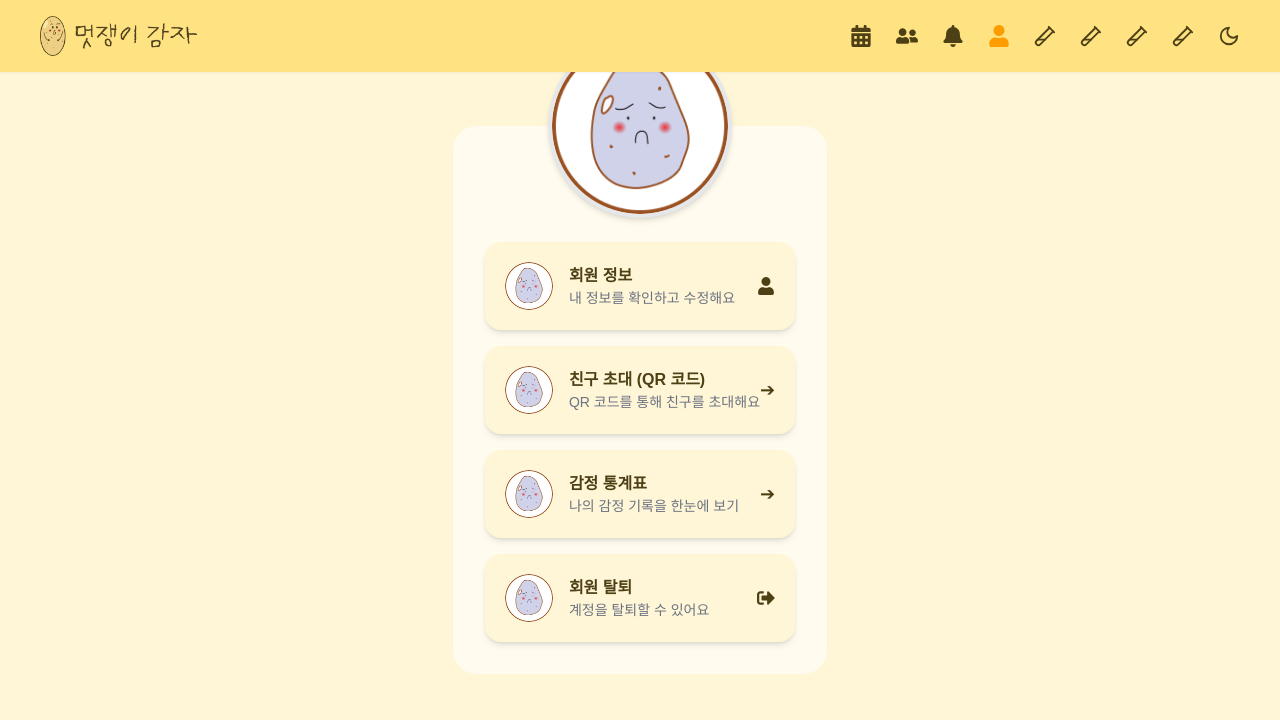
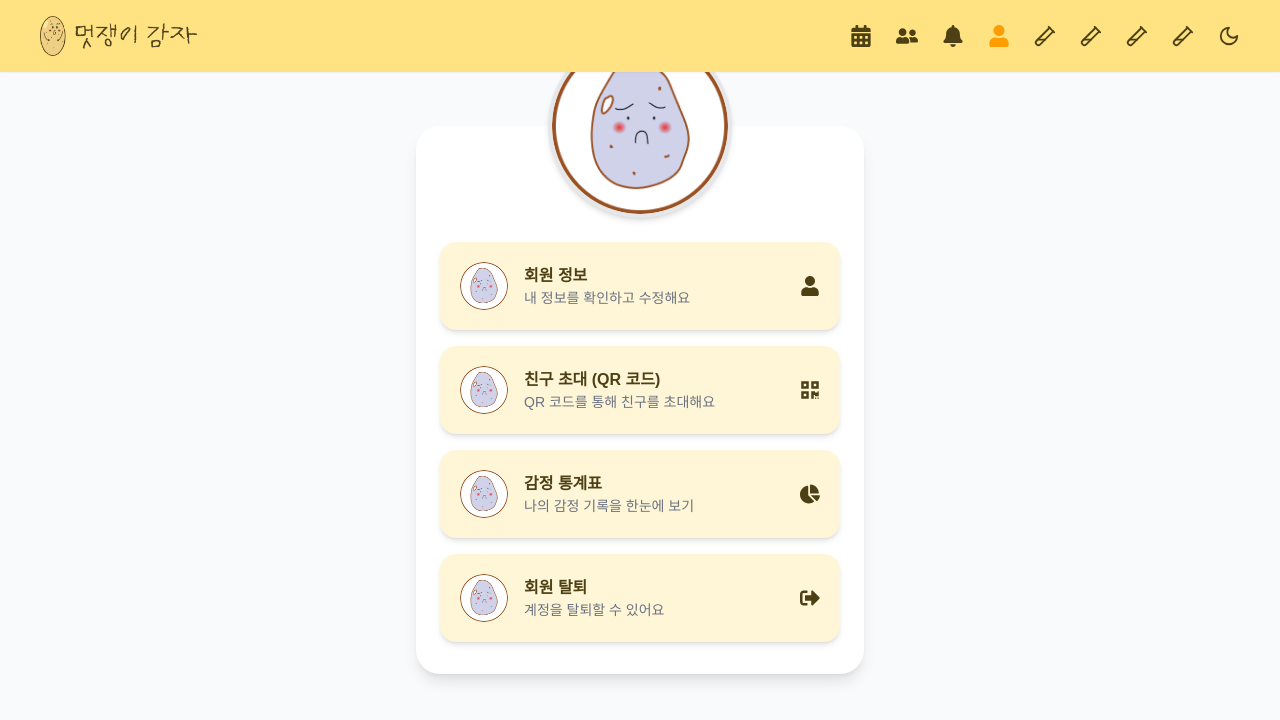
Before and after one commit to oz-main-09-team3/TeamProject_FE, a React (Vite) app in the folder Frontend-web/: page /mypage in a window 1280 px wide. Shown: the top 720 px of the page. Built offline with nearby package versions, Linux system fonts and the light colour scheme; no server answers; a small style sheet from the web is missing; a web font is replaced by a local one.

Commit message:
refactor: 마이페이지 UI/UX 개선
- 마이페이지 컨테이너 디자인 개선
- 메뉴 아이템 구조화 및 아이콘 정리
- 탈퇴 확인 모달 구현 및 수정

```diff
--- /dev/null
+++ b/Frontend-web/src/components/ProfileImage.jsx
@@ -0,0 +1,15 @@
+import React from 'react';
+
+export default function ProfileImage() {
+  return (
+    <div className="absolute -top-[92px]">
+      <div className="w-[184px] h-[184px] rounded-full overflow-hidden border-4 bg-lightBg dark:bg-darkdark shadow-md">
+        <img
+          src="/profile.png"
+          alt="프로필 이미지"
+          className="object-cover w-full h-full"
+        />
+      </div>
+    </div>
+  );
+}
--- /dev/null
+++ b/Frontend-web/src/constants/menuItems.jsx
@@ -0,0 +1,41 @@
+import React from 'react';
+import {
+  FaUser,
+  FaQrcode,
+  FaChartPie,
+  FaSignOutAlt
+} from "react-icons/fa";
+
+const MENU_ITEMS = [
+  {
+    id: 'info',
+    headerText: "회원 정보",
+    bodyText: "내 정보를 확인하고 수정해요",
+    rightIcon: <FaUser className="w-5 h-5" />,
+    path: "/mypage/info"
+  },
+  {
+    id: 'qrcode',
+    headerText: "친구 초대 (QR 코드)",
+    bodyText: "QR 코드를 통해 친구를 초대해요",
+    rightIcon: <FaQrcode className="w-5 h-5" />,
+    path: "/mypage/qrcode"
+  },
+  {
+    id: 'chart',
+    headerText: "감정 통계표",
+    bodyText: "나의 감정 기록을 한눈에 보기",
+    rightIcon: <FaChartPie className="w-5 h-5" />,
+    path: "/mypage/chart"
+  },
+  {
+    id: 'withdraw',
+    headerText: "회원 탈퇴",
+    bodyText: "계정을 탈퇴할 수 있어요",
+    rightIcon: <FaSignOutAlt className="w-5 h-5" />,
+    path: null,
+    isWithdraw: true
+  }
+];
+
+export default MENU_ITEMS;
--- /dev/null
+++ b/Frontend-web/src/hooks/useWithdrawModal.js
@@ -0,0 +1,25 @@
+import { useState } from 'react';
+
+export const useWithdrawModal = () => {
+  const [isModalOpen, setIsModalOpen] = useState(false);
+
+  const handleConfirm = () => {
+    console.log("탈퇴 확인 로직 실행");
+    setIsModalOpen(false);
+  };
+
+  const handleCancel = () => {
+    setIsModalOpen(false);
+  };
+
+  const openModal = () => {
+    setIsModalOpen(true);
+  };
+
+  return {
+    isModalOpen,
+    handleConfirm,
+    handleCancel,
+    openModal
+  };
+};
--- a/Frontend-web/src/pages/MyPage.jsx
+++ b/Frontend-web/src/pages/MyPage.jsx
@@ -1,13 +1,9 @@
 import React, { useState } from "react";
 import { useNavigate } from "react-router-dom";
 import RowCard from "../components/RowCard";
-import {
-  FaUser,
-  FaUserFriends,
-  FaChartPie,
-  FaSignOutAlt,
-} from "react-icons/fa";
+import ProfileImage from "../components/ProfileImage";
 import Modal from "../components/Modal";
+import MENU_ITEMS from "../constants/menuItems.jsx";
 
 export default function MyPage() {
   const navigate = useNavigate();
@@ -22,67 +18,44 @@ export default function MyPage() {
     setIsModalOpen(false);
   };
 
+  const handleMenuClick = (item) => {
+    if (item.id === 'withdraw') {
+      setIsModalOpen(true);
+    } else if (item.path) {
+      navigate(item.path);
+    }
+  };
+
   return (
-    <main className="flex items-center justify-center min-h-screen px-4">
-      <div className="section-container max-w-md relative pt-[92px] pb-8 flex flex-col items-center bg-yl100 dark:bg-darktext rounded-3xl">
-        {/* 프로필 이미지 */}
-        <div className="absolute -top-[92px]">
-          <div className="w-[184px] h-[184px] rounded-full overflow-hidden border-4 bg-lightBg dark:bg-darkdark shadow-md">
-            <img
-              src="/profile.png"
-              alt="프로필 이미지"
-              className="object-cover w-full h-full"
+    <main className="flex items-center justify-center min-h-screen px-4 bg-gray-50 dark:bg-darkdark">
+      <div className="w-full max-w-md relative pt-[92px] pb-8 flex flex-col items-center bg-white dark:bg-darktext rounded-3xl shadow-lg">
+        <ProfileImage />
+
+        {/* 리스트 */}
+        <div className="w-full px-6 space-y-4 mt-6">
+          {MENU_ITEMS.map((item) => (
+            <RowCard
+              key={item.id}
+              emojiSrc="/profile.png"
+              headerText={item.headerText}
+              bodyText={item.bodyText}
+              rightIcon={item.rightIcon}
+              onClick={() => handleMenuClick(item)}
             />
+          ))}
         </div>
       </div>
 
-        {/* 리스트 */}
-        <div className="w-full space-y-4 mt-6">
-          <RowCard
-            emojiSrc="/profile.png"
-            headerText="회원 정보"
-            bodyText="내 정보를 확인하고 수정해요"
-            rightIcon={<FaUser />}
-            onClick={() => navigate("/mypage/info")}
-          />
-          <RowCard
-            emojiSrc="/profile.png"
-            headerText="친구 초대 (QR 코드)"
-            bodyText="QR 코드를 통해 친구를 초대해요"
-            rightIcon={<span>➔</span>}
-            onClick={() => navigate("/mypage/qrcode")}
-          />
-          <RowCard
-            emojiSrc="/profile.png"
-            headerText="감정 통계표"
-            bodyText="나의 감정 기록을 한눈에 보기"
-            rightIcon={<span>➔</span>}
-            onClick={() => navigate("/mypage/chart")}
-          />
-          <RowCard
-            emojiSrc="/profile.png"
-            headerText="회원 탈퇴"
-            bodyText="계정을 탈퇴할 수 있어요"
-            rightIcon={<FaSignOutAlt />}
-            onClick={() => setIsModalOpen(true)}
-          />
-        </div>
-      </div>
-
-      {/* 탈퇴 확인 모달 */}
-      {isModalOpen && (
-        <div className="fixed inset-0 bg-black bg-opacity-30 flex items-center justify-center z-50">
       <Modal
+        isOpen={isModalOpen}
         type="error"
         title="회원 탈퇴"
-            message="정말 탈퇴하시겠습니까? 탈퇴하면 모든 데이터가 삭제됩니다!"
+        content="정말 탈퇴하시겠습니까? 탈퇴하면 모든 데이터가 삭제됩니다!"
         confirmText="탈퇴하기"
         cancelText="취소"
         onConfirm={handleConfirm}
         onCancel={handleCancel}
       />
-        </div>
-      )}
     </main>
   );
 }
```
Lines whose indentation alone changed are shown as unchanged.
